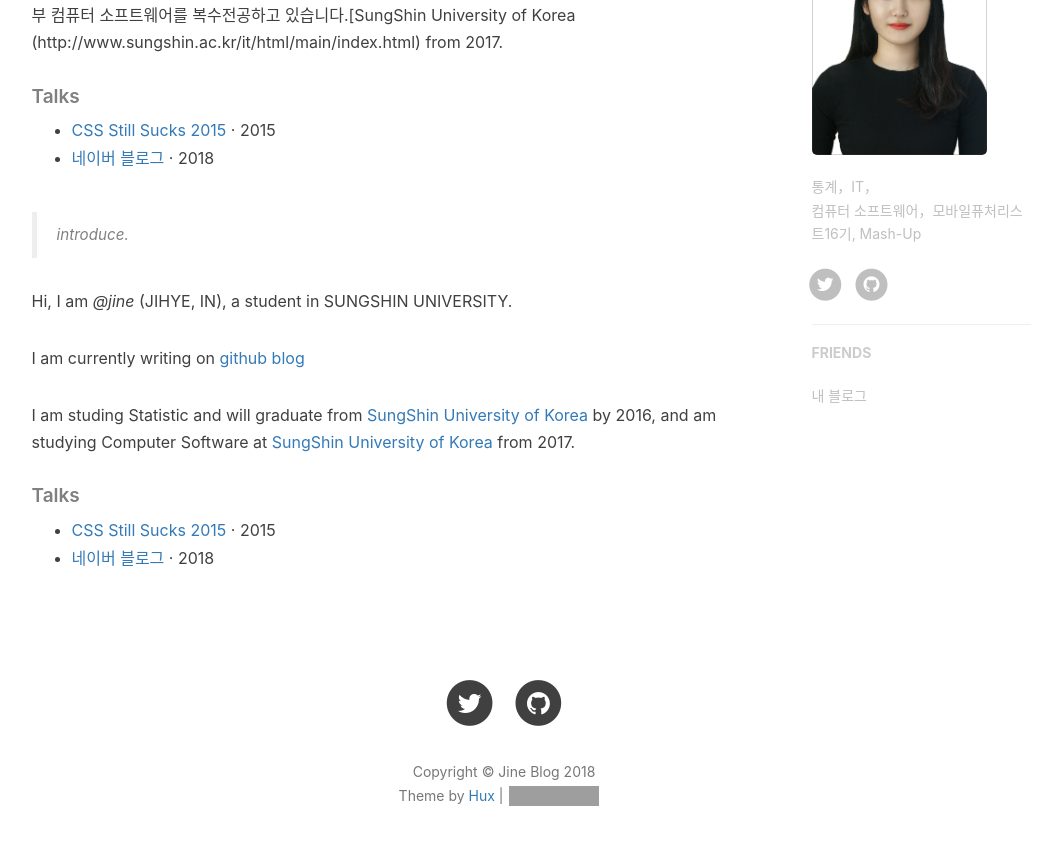
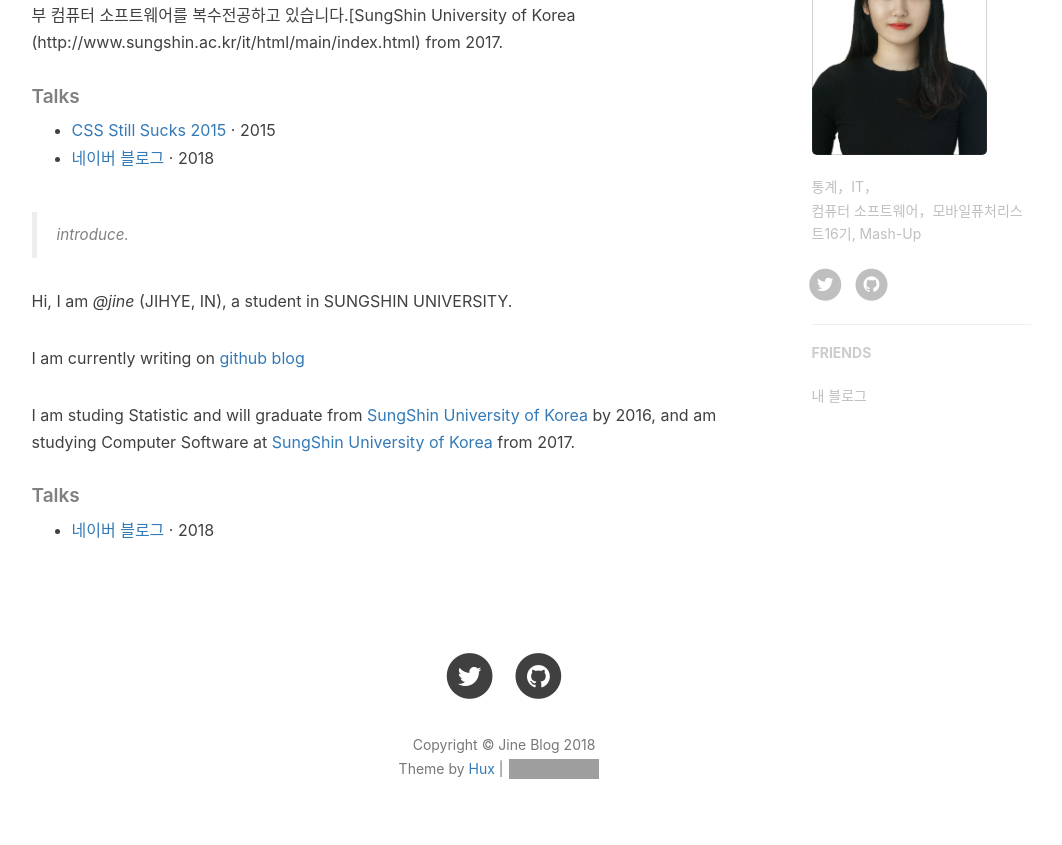
Before and after one commit to jine9529/jine9529.github.io, a Jekyll site: the page built from about.html, in a window 1280 px wide and 900 px high, scrolled down 716 px. Shown: the top 845 px of the window, without its empty margins (136-1198 px from the left). Built offline with Jekyll 4.4.1, drawn with Linux system fonts in a browser that asks for light colours; nearby versions of some CDN libraries; comment, search, counter and statistics services are not loaded; grey boxes are pictures that could not be loaded.

Commit message:
Update en.md

```diff
--- a/_includes/about/en.md
+++ b/_includes/about/en.md
@@ -13,10 +13,8 @@ I am studing Statistic and will graduate from [SungShin University of Korea](htt
 ##### Talks
 
 
-- [CSS Still Sucks 2015][2] · 2015
 - [네이버 블로그][1] · 2018
 
 
 
 [1]: //http://blog.naver.com/dlswlgp9529/
-[2]: //huangxuan.me/2015/12/28/css-sucks-2015/
```
